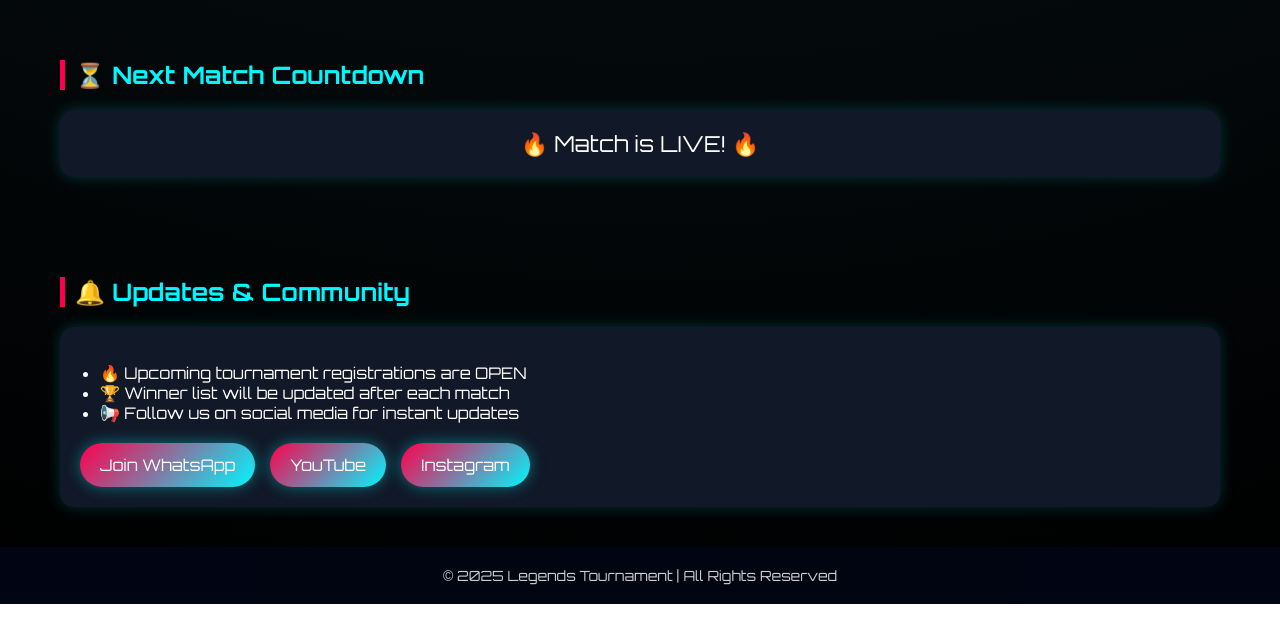
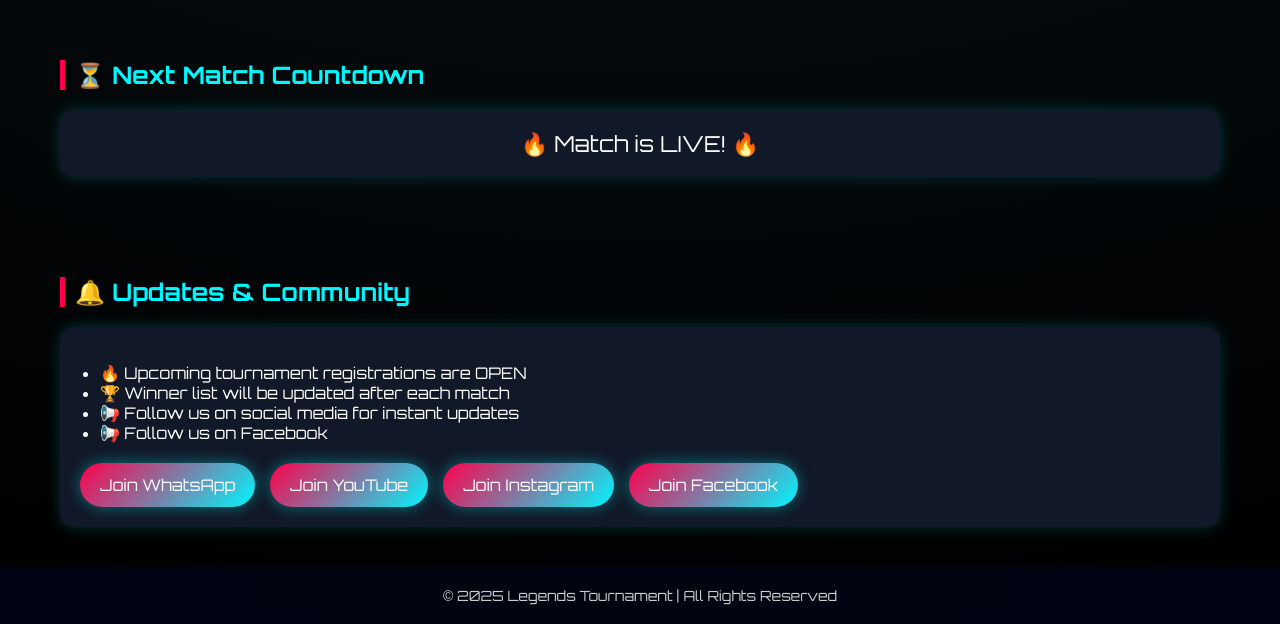
Before and after one commit to YT-LT/legends-tournaments, a plain HTML site: page index.html in a window 1280 px wide. Shown: the part 1641-2265 px from the top of the page. Drawn offline with Linux system fonts and the light colour scheme.

Commit message:
Modify tournament page and add social media links
Updated tournament details and added Facebook link.

Signed-off-by: YT-LT <gamerstournamentsworld01@gmail.com>

```diff
--- a/index.html
+++ b/index.html
@@ -127,7 +127,7 @@
 <body>
 
   <header>
-    <h1>🎮 Legends Tournament</h1>
+    <h1>🎮 Legends Tournaments</h1>
     <p>Where Legends Compete | Gaming • Tournaments • Glory</p>
   </header>
 
@@ -182,18 +182,20 @@
         <li>🔥 Upcoming tournament registrations are OPEN</li>
         <li>🏆 Winner list will be updated after each match</li>
         <li>📢 Follow us on social media for instant updates</li>
+	<li>📢 Follow us on Facebook</li>
       </ul>
 
       <div class="buttons">
-        <a class="btn" href="https://wa.me/91XXXXXXXXXX" target="_blank">Join WhatsApp</a>
-        <a class="btn" href="https://youtube.com/@Legendstournament" target="_blank">YouTube</a>
-        <a class="btn" href="https://instagram.com/legendstournament" target="_blank">Instagram</a>
+        <a class="btn" href="https://www.whatsapp.com/channel/0029Vb6jfhdHltXzz7grbh2u" target="_blank">Join WhatsApp</a>
+        <a class="btn" href="https://www.youtube.com/@legends_tournaments" target="_blank"> Join YouTube</a>
+        <a class="btn" href="https://www.instagram.com/legends_tournaments_01" target="_blank"> Join Instagram</a>
+	<a class="btn" href="https://www.facebook.com/profile.php?id=61585613445250" target="_blank"> Join Facebook</a>
       </div>
     </div>
   </section>
 
   <script>
-    // Countdown Timer (SET MATCH DATE HERE)
+    // Countdown Timer (add timer here)
     const matchDate = new Date("2025-12-31T18:00:00").getTime();
     const timer = setInterval(() => {
       const now = new Date().getTime();
```
